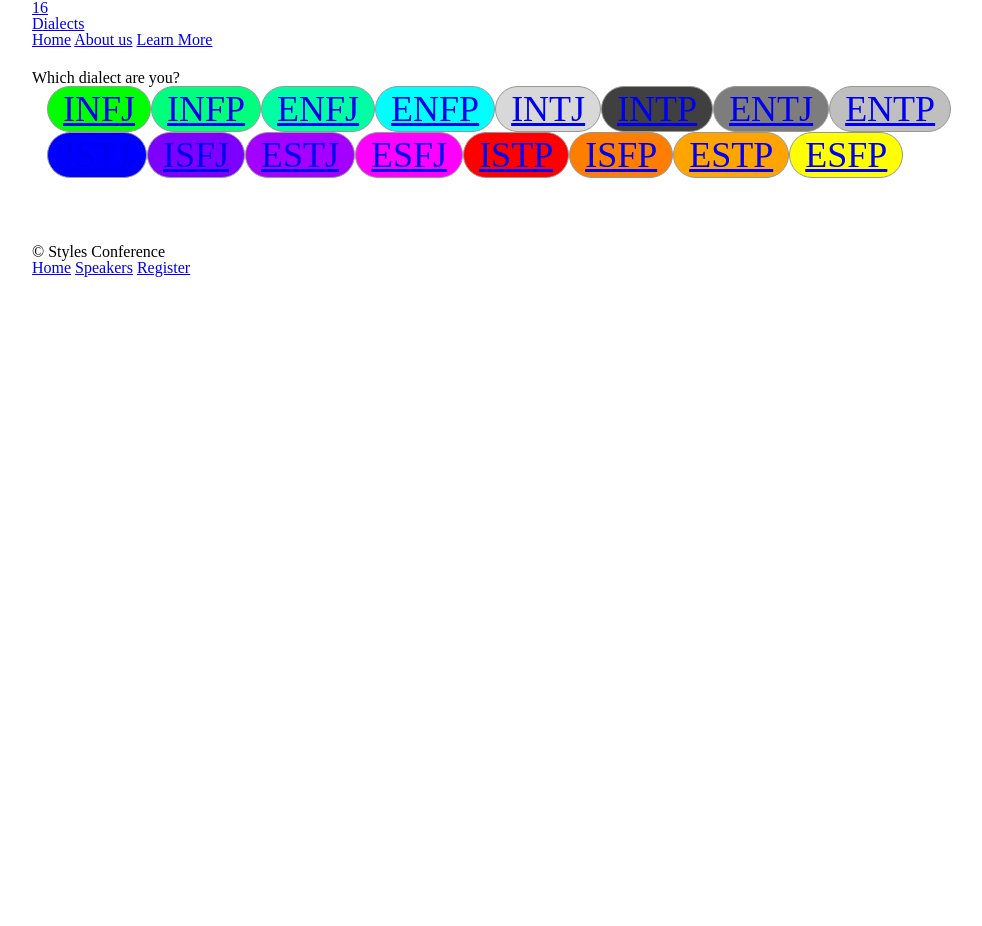
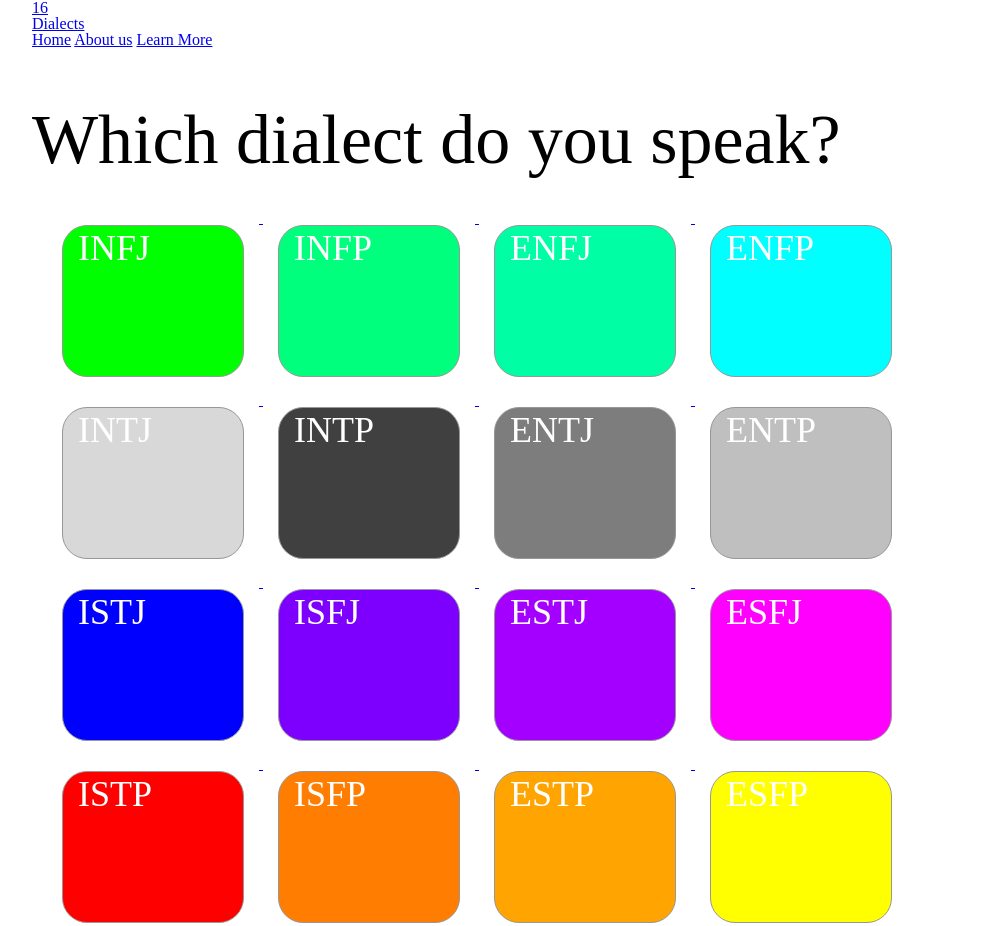
Before and after one commit to 7hoenix/philmphoenix.github.io, a plain HTML site: page index.html in a window 1280 px wide. Shown: the top 926 px of the page, without its empty margins (128-1110 px from the left). Before the commit the page ends 800 px from the top, so only its background shows below. Drawn offline with Linux system fonts and the light colour scheme.

Commit message:
squares are positioned and colored based around design

```diff
--- a/assets/stylesheets/main.css
+++ b/assets/stylesheets/main.css
@@ -58,9 +58,25 @@ table {
     ========================================
   */
 
+.header_text {
+  font-family: Lato-Regular;
+  font-size: 70px;
+  line-height: 140px;
+}
+
 .dialect_rectangles {
   border: 1px solid #979797;
   border-radius: 25px;
+  font-family: Lato-Regular;
+  font-size: 36px;
+  color: #FFFFFF;
+  line-height: 44px;
+  width: 150px;
+  height: 150px;
+  margin: 15px 15px;
+}
+
+.dialect-text {
   font-family: Lato-Regular;
   font-size: 36px;
   color: #FFFFFF;
@@ -133,10 +149,6 @@ table {
 
 /* INFJ: */
 /* INFP: */
-font-family: Lato-Regular;
-font-size: 36px;
-color: #FFFFFF;
-line-height: 44px;
 /* ENFJ: */
 font-family: Lato-Regular;
 font-size: 36px;
--- a/index.html
+++ b/index.html
@@ -17,76 +17,106 @@
       </nav>
     </header>
     <section class="hero container">
-        <h2>Which dialect are you?</h2>
-      <section class="grid"><!--
+        <h2 class="header_text">Which dialect do you speak?</h2>
+      <section class="grid">
 
-      Dialects
+      <a href="google.com">
+        <section id=infj class="col-1-6 dialect_rectangles">
+          <h2 class="dialect-text">INFJ</h2>
+      </section>
+      </a>
 
-        --><section id=infj class="col-1-6 dialect_rectangles">
-        <a href="speakers.html">INFJ</a>
-      </section><!--
+      <a href="schedule.html">
+        <section id=infp class="col-1-6 dialect_rectangles">
+          <h2 class="dialect-text">INFP</h2>
+      </section>
+      </a>
 
-           --><section id=infp class="col-1-6 dialect_rectangles">
-        <a href="schedule.html">INFP</a>
-      </section><!--
+      <a href="schedule.html">
+           <section id=enfj class="col-1-6 dialect_rectangles">
+        <h2 class="dialect-text">ENFJ</h2>
+      </section>
+      </a>
 
-           --><section id=enfj class="col-1-6 dialect_rectangles">
-        <a href="venue.html">ENFJ</a>
-      </section><!--
+      <a href="schedule.html">
+           <section id=enfp class="col-1-6 dialect_rectangles">
+        <h2 class="dialect-text">ENFP</h2>
+      </section>
+      </a>
 
-           --><section id=enfp class="col-1-6 dialect_rectangles">
-        <a href="schedule.html">ENFP</a>
-      </section><!--
+      <a href="schedule.html">
+        <section id=intj class="col-1-6 dialect_rectangles">
+        <h2 class="dialect-text">INTJ</h2>
+      </section>
+      </a>
 
-        --><section id=intj class="col-1-6 dialect_rectangles">
-        <a href="speakers.html">INTJ</a>
-      </section><!--
+      <a href="schedule.html">
+           <section id=intp class="col-1-6 dialect_rectangles">
+        <h2 class="dialect-text">INTP</h2>
+      </section>
+      </a>
 
-           --><section id=intp class="col-1-6 dialect_rectangles">
-        <a href="schedule.html">INTP</a>
-      </section><!--
+      <a href="schedule.html">
+           <section id=entj class="col-1-6 dialect_rectangles">
+        <h2 class="dialect-text">ENTJ</h2>
+      </section>
+      </a>
 
-           --><section id=entj class="col-1-6 dialect_rectangles">
-        <a href="venue.html">ENTJ</a>
-      </section><!--
+      <a href="schedule.html">
+           <section id=entp class="col-1-6 dialect_rectangles">
+        <h2 class="dialect-text">ENTP</h2>
+      </section>
+      </a>
 
-           --><section id=entp class="col-1-6 dialect_rectangles">
-        <a href="schedule.html">ENTP</a>
-      </section><!--
+      <a href="schedule.html">
+        <section id=istj class="col-1-6 dialect_rectangles">
+        <h2 class="dialect-text">ISTJ</h2>
+      </section>
+      </a>
 
-        --><section id=istj class="col-1-6 dialect_rectangles">
-        <a href="speakers.html">ISTJ</a>
-      </section><!--
+      <a href="schedule.html">
+           <section id=isfj class="col-1-6 dialect_rectangles">
+        <h2 class="dialect-text">ISFJ</h2>
+      </section>
+      </a>
 
-           --><section id=isfj class="col-1-6 dialect_rectangles">
-        <a href="schedule.html">ISFJ</a>
-      </section><!--
+      <a href="schedule.html">
+           <section id=estj class="col-1-6 dialect_rectangles">
+        <h2 class="dialect-text">ESTJ</h2>
+      </section>
+      </a>
 
-           --><section id=estj class="col-1-6 dialect_rectangles">
-        <a href="venue.html">ESTJ</a>
-      </section><!--
+      <a href="schedule.html">
+           <section id=esfj class="col-1-6 dialect_rectangles">
+        <h2 class="dialect-text">ESFJ</h2>
+      </section>
+      </a>
 
-           --><section id=esfj class="col-1-6 dialect_rectangles">
-        <a href="schedule.html">ESFJ</a>
-      </section><!--
+      <a href="schedule.html">
+        <section id=istp class="col-1-6 dialect_rectangles">
+        <h2 class="dialect-text">ISTP</h2>
+      </section>
 
-        --><section id=istp class="col-1-6 dialect_rectangles">
-        <a href="speakers.html">ISTP</a>
-      </section><!--
+      </a>
 
-           --><section id=isfp class="col-1-6 dialect_rectangles">
-        <a href="schedule.html">ISFP</a>
-      </section><!--
+      <a href="schedule.html">
+           <section id=isfp class="col-1-6 dialect_rectangles">
+        <h2 class="dialect-text">ISFP</h2>
+      </section>
+      </a>
 
-           --><section id=estp class="col-1-6 dialect_rectangles">
-        <a href="venue.html">ESTP</a>
-      </section><!--
+      <a href="schedule.html">
+           <section id=estp class="col-1-6 dialect_rectangles">
+        <h2 class="dialect-text">ESTP</h2>
+      </section>
+      </a>
 
-           --><section id=esfp class="col-1-6 dialect_rectangles">
-        <a href="schedule.html">ESFP</a>
+      <a href="schedule.html">
+           <section id=esfp class="col-1-6 dialect_rectangles">
+        <h2 class="dialect-text">ESFP</h2>
       </section>
-    </section>
-
+      </a>
+      </section>
     </section>
     <footer class="primary-footer container group">
       <small>&copy; Styles Conference</small>
```
